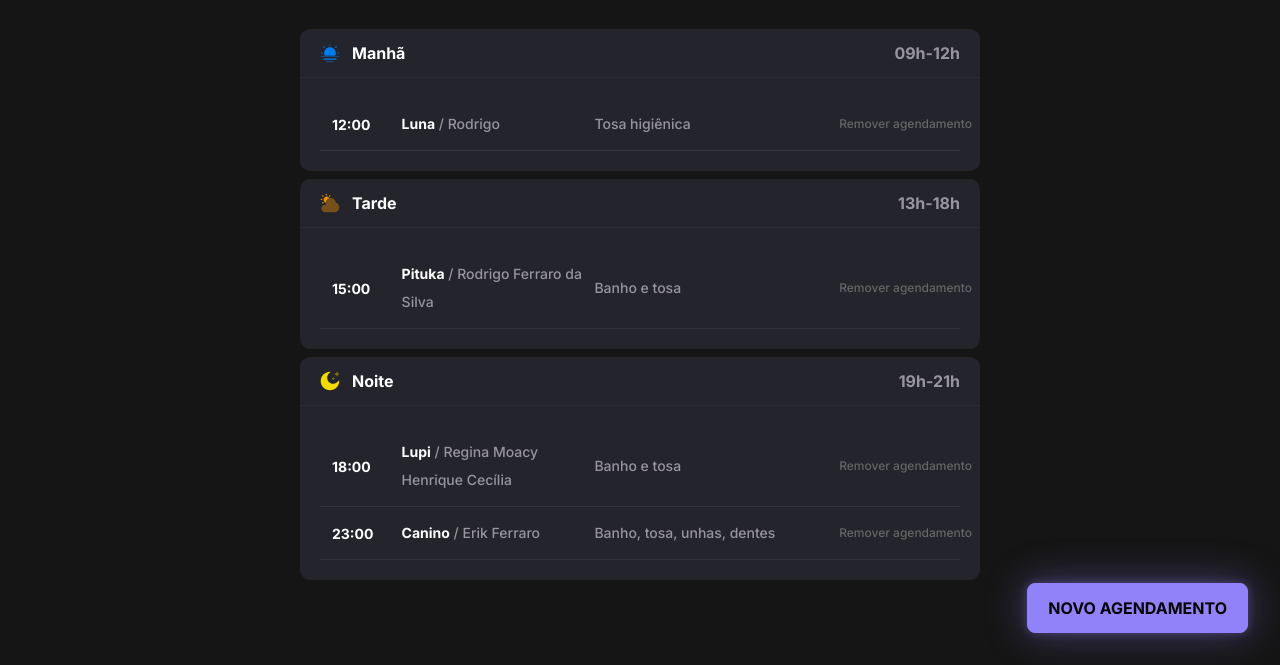
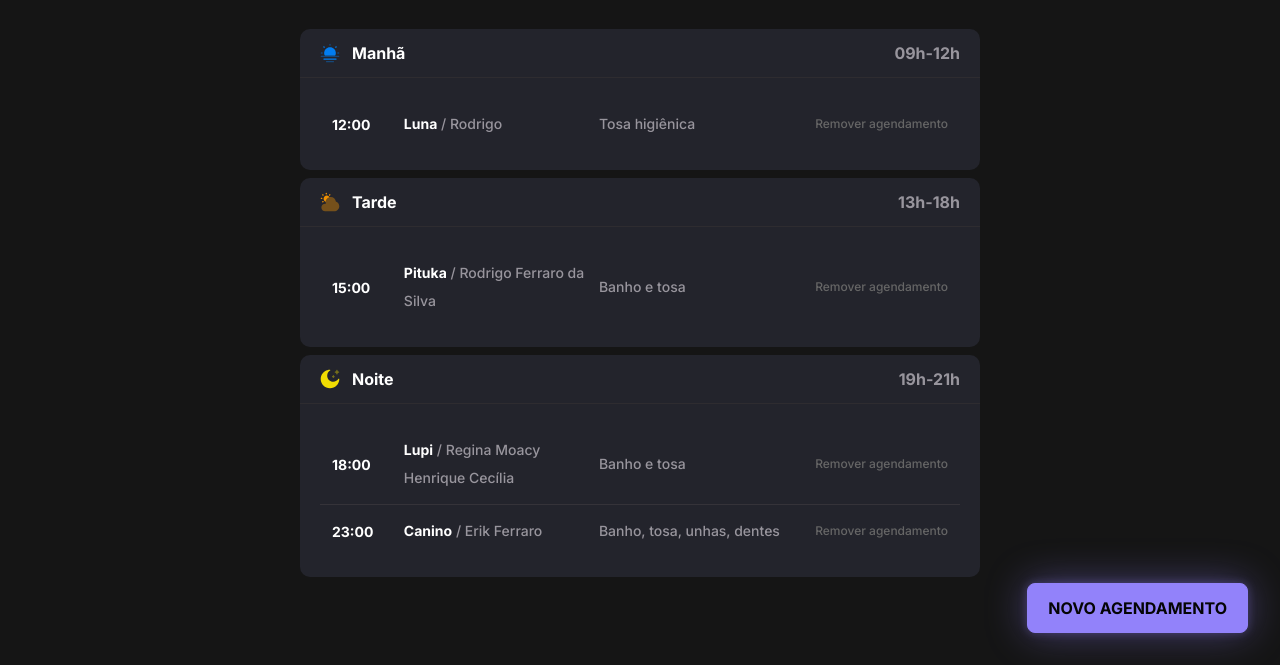
Before and after one commit to neuroticks/03-Agendamento_pet_shop, a website built with webpack: page index.html in a window 1280 px wide. Shown: the part 135-800 px from the top of the page. Built offline with nearby package versions, Linux system fonts and the light colour scheme; data requests are answered from the project's data file; files whose address does not match are found by name.

Commit message:
ajuste da posição do (remover agendamento) na tela grande

```diff
--- a/src/styles/schedules.css
+++ b/src/styles/schedules.css
@@ -80,8 +80,6 @@
                     display: flex;
                     justify-content: right;
 
-                    width: 100%;
-
                     margin-left: auto;
 
                     font: var(--font-paragraph-small);
@@ -95,6 +93,10 @@
                         text-decoration: underline;
                     }
                 }
+            }
+
+            & li:last-child {
+                border-bottom: none;
             }
         }
     }
@@ -126,7 +128,7 @@
 
                 & li {
                     grid-template-areas: "hora nomes servico remover";
-                    grid-template-columns: 10% 30% 30% 30%;
+                    grid-template-columns: 10% 30% 30% 25%;
                     justify-content: space-between;
                     gap: .5rem;
 
```
